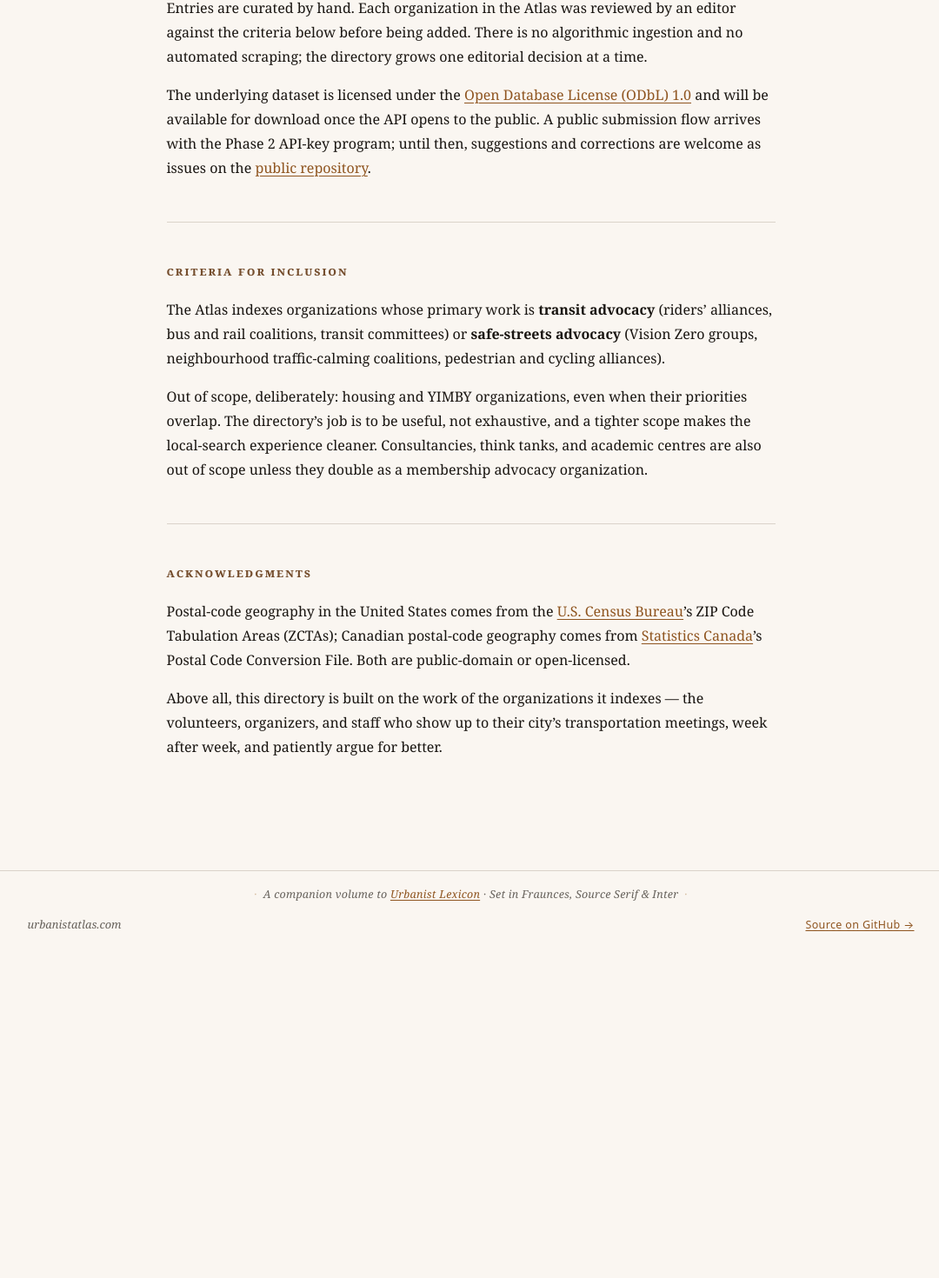
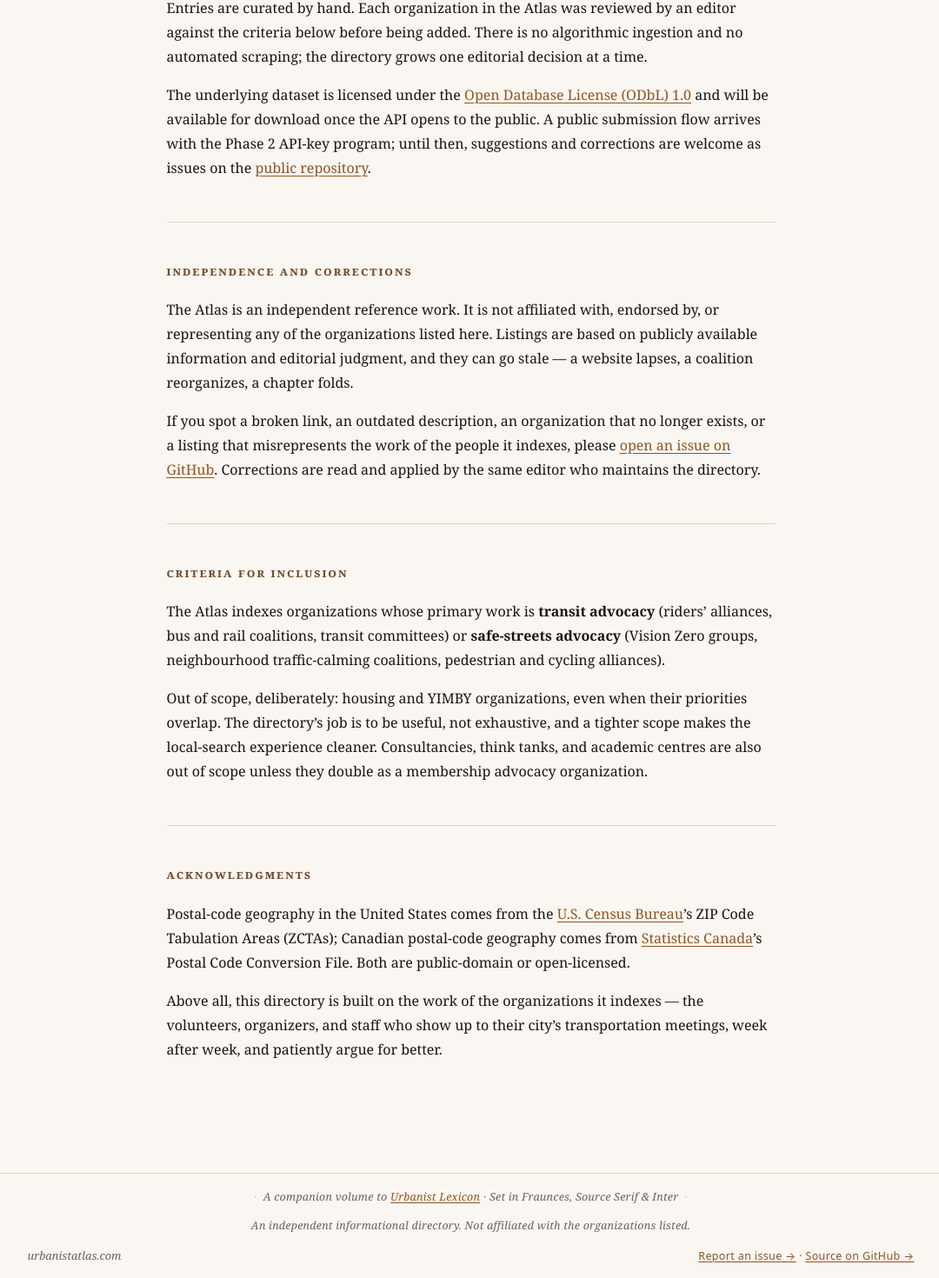
Before and after one commit to mjrossi/urbanist-atlas, a React (Vite) app in the folder web/: page /about in a window 1280 px wide. Shown: the part 796-2266 px from the top of the page at 87% size, without its empty margins (91-1171 px from the left). Before the commit the page ends 1888 px from the top, so only its background shows below. Built offline with nearby package versions, Linux system fonts and the light colour scheme; no server answers.

Commit message:
Add independence disclaimer to footer and About page (#40)

```diff
--- a/web/src/components/Footer.tsx
+++ b/web/src/components/Footer.tsx
@@ -2,8 +2,9 @@
  * Page-bottom footer. Mirrors the portfolio's `.broadsheet-footer`
  * shape — a centered italic colophon flanked by smaller meta rows —
  * but with Atlas wording. The colophon links the companion publication;
- * the bottom row carries the brand domain and a link to the source
- * repository so contributors have a one-click path to the code.
+ * the disclaimer below it frames the Atlas as an independent
+ * informational directory; the bottom row carries the brand domain and
+ * outbound links for reporting issues or browsing the source.
  */
 export function Footer() {
   return (
@@ -16,9 +17,17 @@ export function Footer() {
           </a>{' '}
           &middot; Set in Fraunces, Source Serif &amp; Inter
         </span>
+        <span className="broadsheet-disclaimer">
+          An independent informational directory. Not affiliated with the
+          organizations listed.
+        </span>
         <div className="broadsheet-footer-row">
           <span className="footer-left">urbanistatlas.com</span>
           <span className="footer-right">
+            <a href="https://github.com/mjrossi/urbanist-atlas/issues/new">
+              Report an issue →
+            </a>
+            {' · '}
             <a href="https://github.com/mjrossi/urbanist-atlas">
               Source on GitHub →
             </a>
--- a/web/src/routes/About.tsx
+++ b/web/src/routes/About.tsx
@@ -60,6 +60,27 @@ export function About() {
       </section>
 
       <section>
+        <h2>Independence and corrections</h2>
+        <p>
+          The Atlas is an independent reference work. It is not affiliated
+          with, endorsed by, or representing any of the organizations listed
+          here. Listings are based on publicly available information and
+          editorial judgment, and they can go stale — a website lapses, a
+          coalition reorganizes, a chapter folds.
+        </p>
+        <p>
+          If you spot a broken link, an outdated description, an organization
+          that no longer exists, or a listing that misrepresents the work of
+          the people it indexes, please{' '}
+          <a href="https://github.com/mjrossi/urbanist-atlas/issues/new">
+            open an issue on GitHub
+          </a>
+          . Corrections are read and applied by the same editor who maintains
+          the directory.
+        </p>
+      </section>
+
+      <section>
         <h2>Criteria for inclusion</h2>
         <p>
           The Atlas indexes organizations whose primary work is{' '}
--- a/web/src/styles/global.css
+++ b/web/src/styles/global.css
@@ -762,6 +762,15 @@ em {
   color: var(--accent-rule);
 }
 
+.broadsheet-disclaimer {
+  text-align: center;
+  font-family: var(--font-serif);
+  font-style: italic;
+  font-size: 0.78rem;
+  color: var(--muted);
+  letter-spacing: 0.02em;
+}
+
 .broadsheet-footer-row {
   display: flex;
   justify-content: space-between;
```
